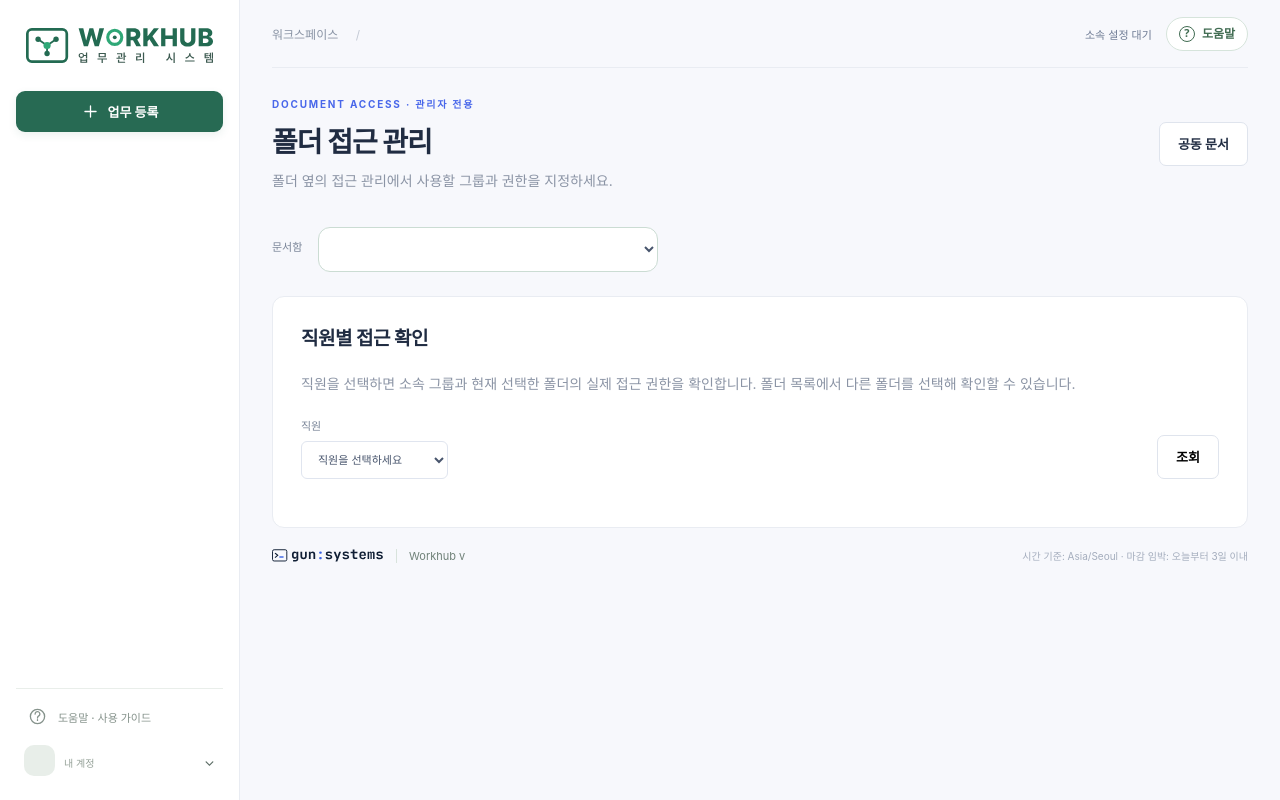
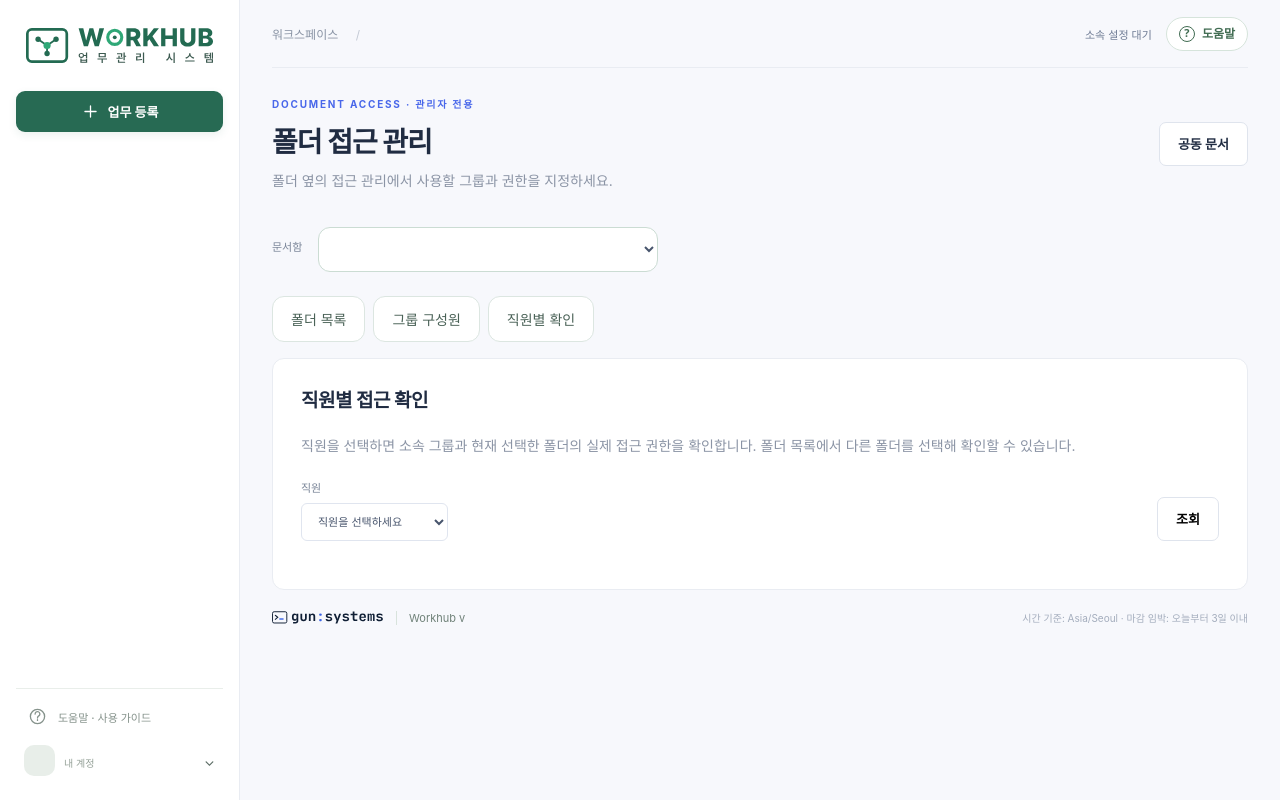
Before and after one commit to gunsystems/workhub, a Django app: template tasks/templates/tasks/group_permissions.html in a window 1280 px wide. Run offline with Django 5.2, Linux system fonts and the light colour scheme; the template is opened without the code that fills it, so the values that code supplies are empty; parts of the project's set-up code (start-up, migrations or seed data) failed here and were passed over.

Commit message:
fix: retain clear navigation between folder access and group membership

```diff
--- a/tasks/templates/tasks/group_permission_panel.html
+++ b/tasks/templates/tasks/group_permission_panel.html
@@ -1,4 +1,5 @@
 {% if error %}<section class="detail permission-panel"><p class="permission-error" role="alert">{{ error }}</p><a class="button" href="{% url 'document_permission_setup' %}">관리자 연결 확인</a></section>{% else %}
+<nav class="permission-tabs" aria-label="문서 접근 관리 메뉴"><a data-permission-nav class="{% if tab == 'folders' %}active{% endif %}" href="{% url 'document_permission_manage' drive 'root' %}">폴더 목록</a><a data-permission-nav class="{% if tab == 'groups' %}active{% endif %}" href="{% url 'document_permission_manage' drive item %}?tab=groups">그룹 구성원</a><a data-permission-nav class="{% if tab == 'people' %}active{% endif %}" href="{% url 'document_permission_manage' drive item %}?tab=people">직원별 확인</a></nav>
 {% if folder_listing %}{% include 'tasks/folder_access_list.html' %}
 {% elif tab == 'folders' %}{% include 'tasks/folder_access_editor.html' %}
 {% else %}<section class="detail permission-panel"><h2>{% if tab == 'groups' %}그룹 구성원 관리{% else %}직원별 접근 확인{% endif %}</h2>
```
